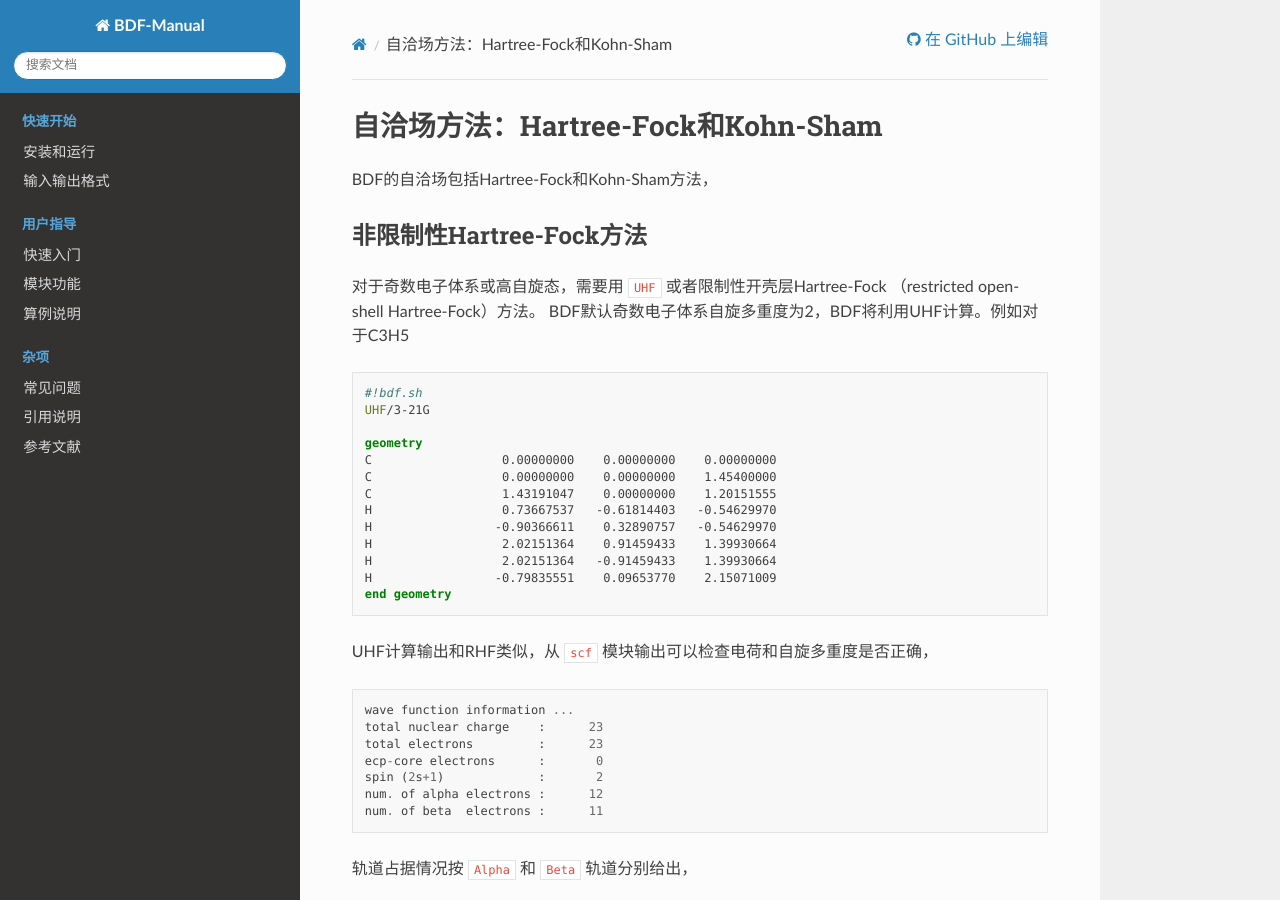
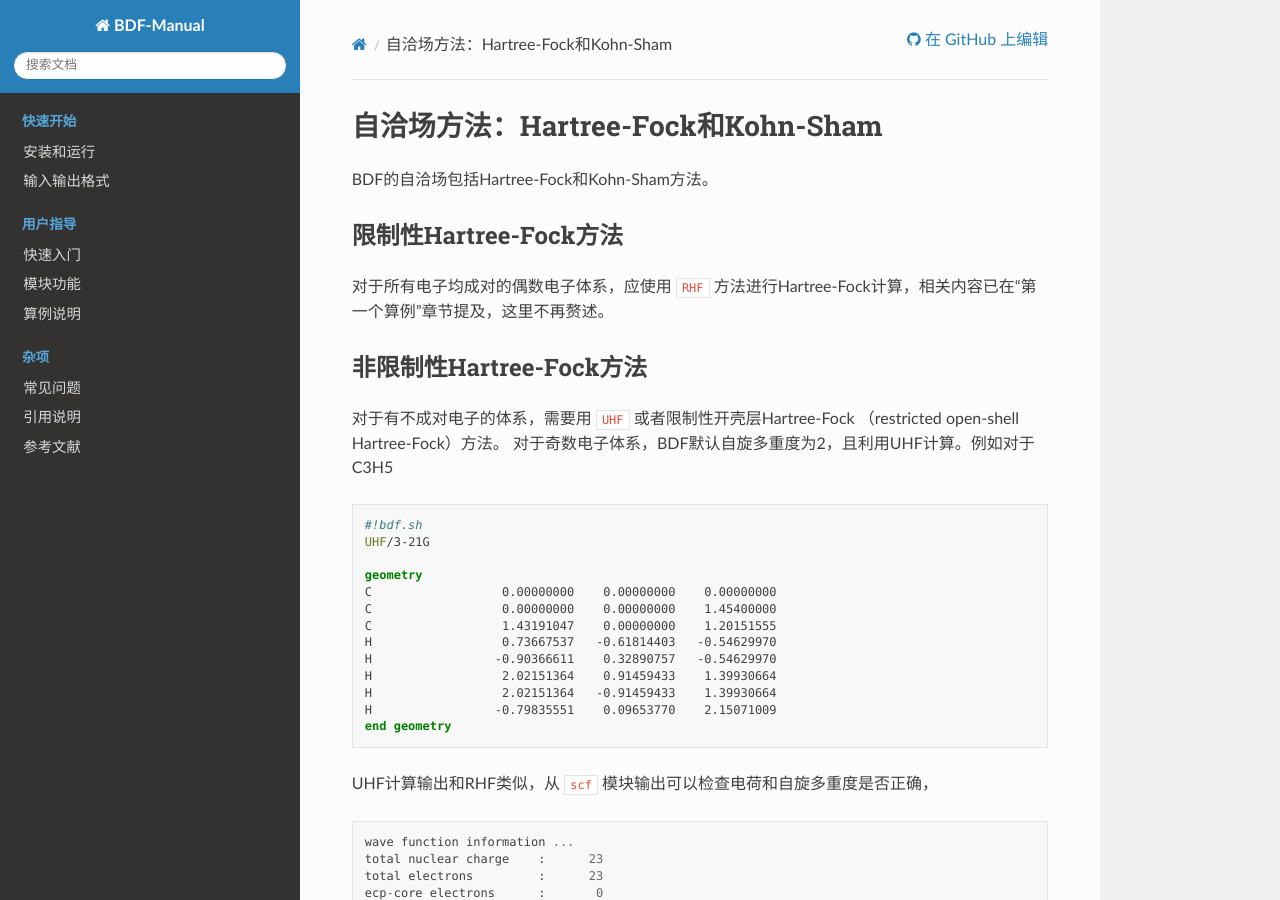
Before and after one commit to BDF-manual-maintenance/BDF-Manual, a Sphinx documentation site: the page built from source/guide/SCF.rst, in a window 1280 px wide and 900 px high. Built offline with Sphinx 7.4.7 and the Read the Docs theme 2.0.0, drawn with Linux system fonts in a browser that asks for light colours; pages that are not in the unit, such as notebooks, are missing from menus; some of the changed text lies outside the part shown.

Commit message:
SCF.rst: typo fixes

```diff
--- a/source/guide/SCF.rst
+++ b/source/guide/SCF.rst
@@ -1,12 +1,16 @@
 自洽场方法：Hartree-Fock和Kohn-Sham
 ===========================================
 
-BDF的自洽场包括Hartree-Fock和Kohn-Sham方法，
+BDF的自洽场包括Hartree-Fock和Kohn-Sham方法。
+
+限制性Hartree-Fock方法
+-----------------------------------------------------------------
+对于所有电子均成对的偶数电子体系，应使用 ``RHF`` 方法进行Hartree-Fock计算，相关内容已在“第一个算例”章节提及，这里不再赘述。
 
 非限制性Hartree-Fock方法
 -----------------------------------------------------------------
-对于奇数电子体系或高自旋态，需要用 ``UHF`` 或者限制性开壳层Hartree-Fock （restricted open-shell Hartree-Fock）方法。
-BDF默认奇数电子体系自旋多重度为2，BDF将利用UHF计算。例如对于C3H5
+对于有不成对电子的体系，需要用 ``UHF`` 或者限制性开壳层Hartree-Fock （restricted open-shell Hartree-Fock）方法。
+对于奇数电子体系，BDF默认自旋多重度为2，且利用UHF计算。例如对于C3H5
 
 .. code-block:: bdf
 
@@ -99,7 +103,7 @@ UHF计算输出和RHF类似，从 ``scf`` 模块输出可以检查电荷和自
 限制性开壳层Hartree-Fock方法
 ------------------------------------------------------------------------------------------
 
-限制性开壳层Hartree-Fock(Restricted open-shell Hartree-Fock - ROHF)可以计算开壳层分子体系，在BDF中，ROHF
+限制性开壳层Hartree-Fock (Restricted open-shell Hartree-Fock - ROHF)可以计算开壳层分子体系，在BDF中，ROHF
 可与SA-TDDFT结合，解决激发态的自旋污染问题。这里给出一个 ``CH2`` 三重态的ROHF算例，
 
 .. code-block:: bdf
@@ -169,7 +173,7 @@ UHF计算输出和RHF类似，从 ``scf`` 模块输出可以检查电荷和自
 
 RKS/UKS和ROKS计算
 -------------------------------------------------
-限制性Kohn-Sham(Restricted Kohn-Sham -- RKS)方法，这里以简洁输入的模式给出一个H2O分子的DFT计算算例，使用了B3lyp泛函。
+限制性Kohn-Sham (Restricted Kohn-Sham -- RKS)方法，这里以简洁输入的模式给出一个H2O分子的DFT计算算例，使用了B3lyp泛函。
 
 .. code-block:: bdf
 
@@ -369,7 +373,7 @@ D3色散矫正方法，需要在SCF模块的输入中指定D3关键词，输入
      ultra fine
     $end
 
-BDF在Kohn-Sham计算的开始几步采 ``Ultra coarse`` 积分格点，如下所示，
+BDF在Kohn-Sham计算的开始几步采用 ``Ultra coarse`` 积分格点，如下所示，
 
 .. code-block::
 
```
Also changed, not shown: other parts of source/guide/SCF.rst (+2 -2 lines).
